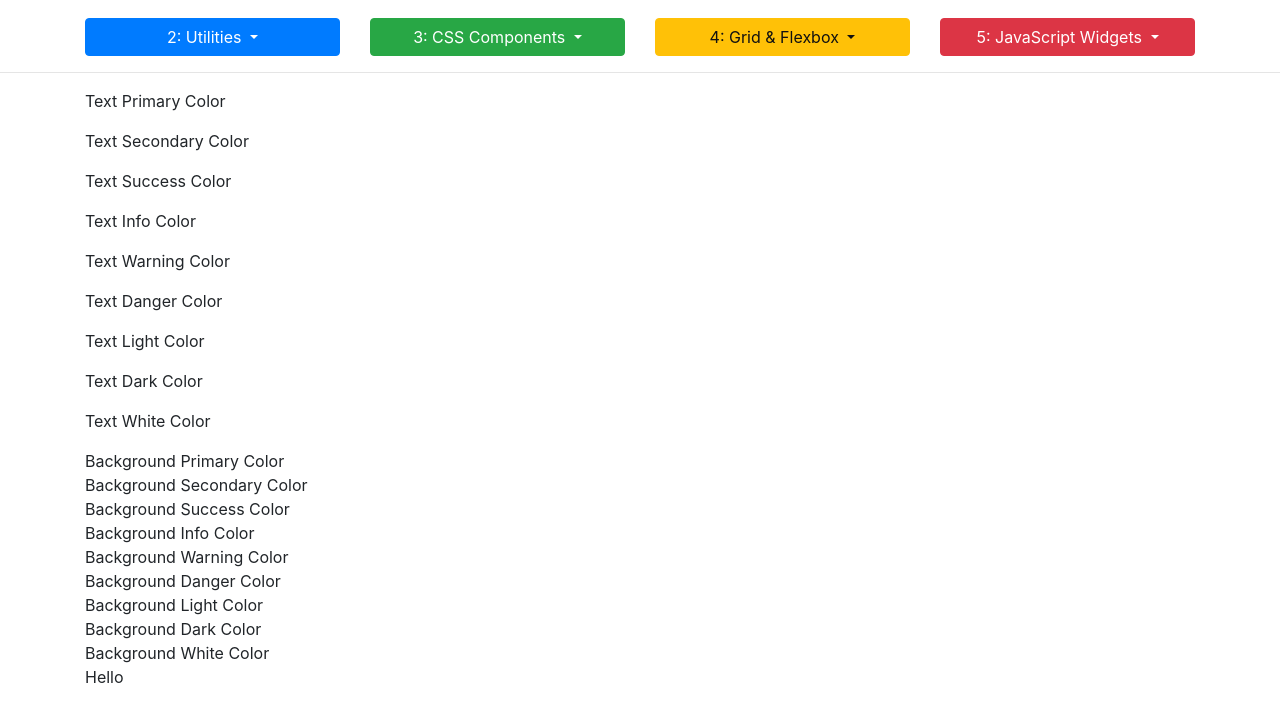
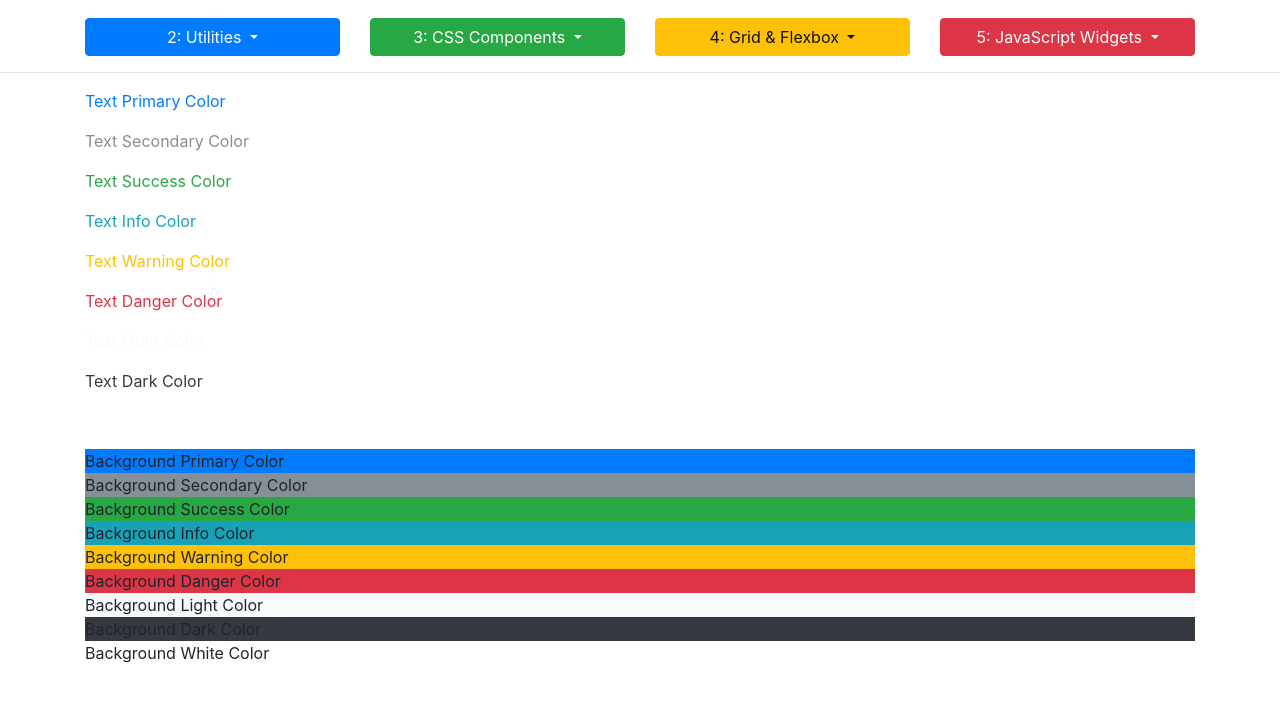
Before and after one commit to yuttasakcom/Bootstrap4Review, a plain HTML site: page bootstrap_sandbox/2_5_colors_background.html in a window 1280 px wide. Shown: the part 109-830 px from the top of the page. Drawn offline with nearby package versions, Linux system fonts and the light colour scheme.

Commit message:
Colors Background

```diff
--- a/bootstrap_sandbox/2_5_colors_background.html
+++ b/bootstrap_sandbox/2_5_colors_background.html
@@ -82,29 +82,29 @@
         <!--########################START HERE#########################-->
 
         <!-- TEXT COLORS -->
-        <p>Text Primary Color</p>
-        <p>Text Secondary Color</p>
-        <p>Text Success Color</p>
-        <p>Text Info Color</p>
-        <p>Text Warning Color</p>
-        <p>Text Danger Color</p>
-        <p>Text Light Color</p>
-        <p>Text Dark Color</p>
-        <p>Text White Color</p>
+        <p class="text-primary">Text Primary Color</p>
+        <p class="text-secondary">Text Secondary Color</p>
+        <p class="text-success">Text Success Color</p>
+        <p class="text-info">Text Info Color</p>
+        <p class="text-warning">Text Warning Color</p>
+        <p class="text-danger">Text Danger Color</p>
+        <p class="text-light">Text Light Color</p>
+        <p class="text-dark">Text Dark Color</p>
+        <p class="text-white">Text White Color</p>
 
         <!-- BACKGROUND COLORS -->
-        <div>Background Primary Color</div>
-        <div>Background Secondary Color</div>
-        <div>Background Success Color</div>
-        <div>Background Info Color</div>
-        <div>Background Warning Color</div>
-        <div>Background Danger Color</div>
-        <div>Background Light Color</div>
-        <div>Background Dark Color</div>
-        <div>Background White Color</div>
+        <div class="bg-primary">Background Primary Color</div>
+        <div class="bg-secondary">Background Secondary Color</div>
+        <div class="bg-success">Background Success Color</div>
+        <div class="bg-info">Background Info Color</div>
+        <div class="bg-warning">Background Warning Color</div>
+        <div class="bg-danger">Background Danger Color</div>
+        <div class="bg-light">Background Light Color</div>
+        <div class="bg-dark">Background Dark Color</div>
+        <div class="bg-white">Background White Color</div>
 
         <!-- INVISIBLE -->
-        <p>Hello</p>
+        <p class="invisible">Hello</p>
 
     </div><!-- ./container -->
     <div style="margin-top:500px;"></div>
```
Also changed, not shown: 1 other file.
